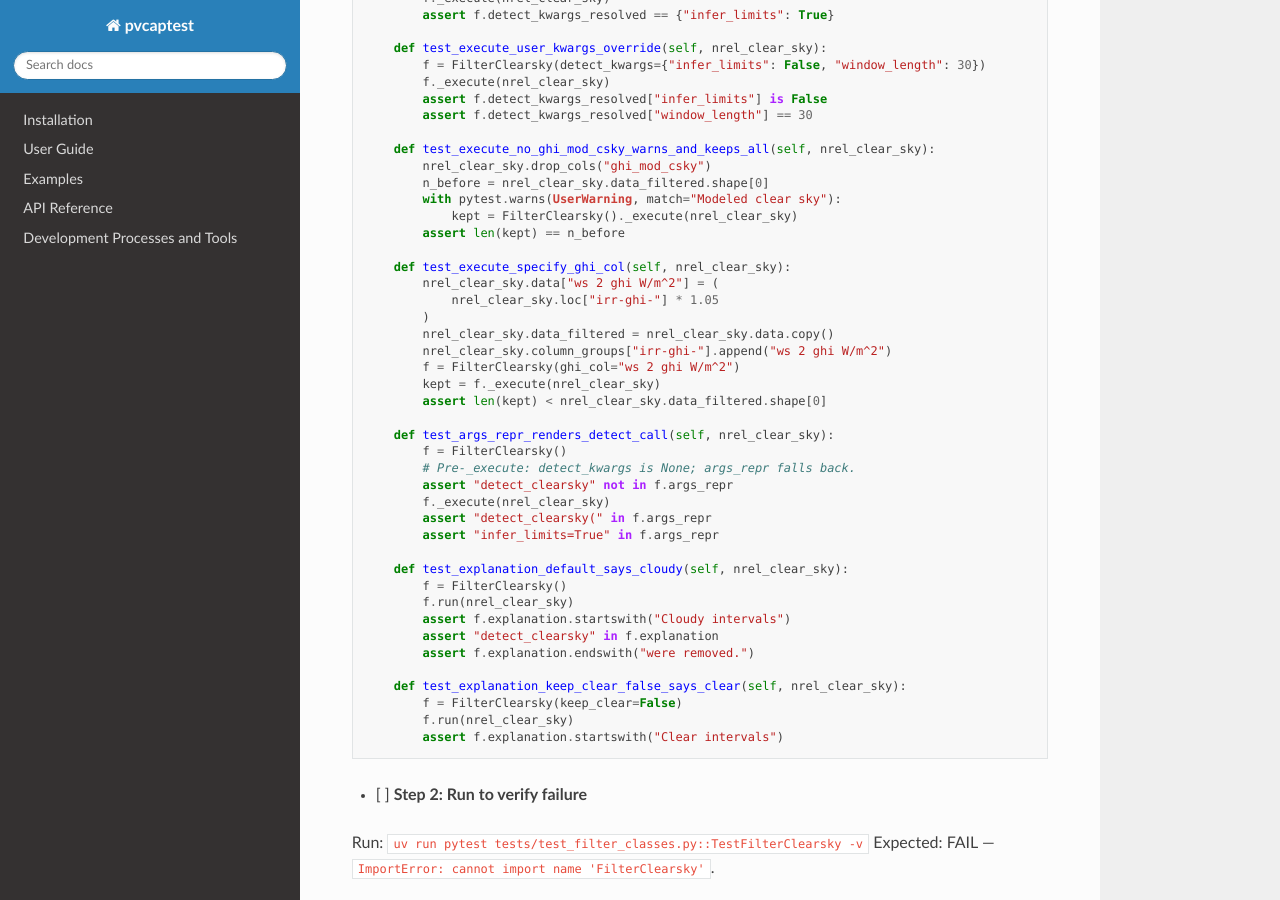
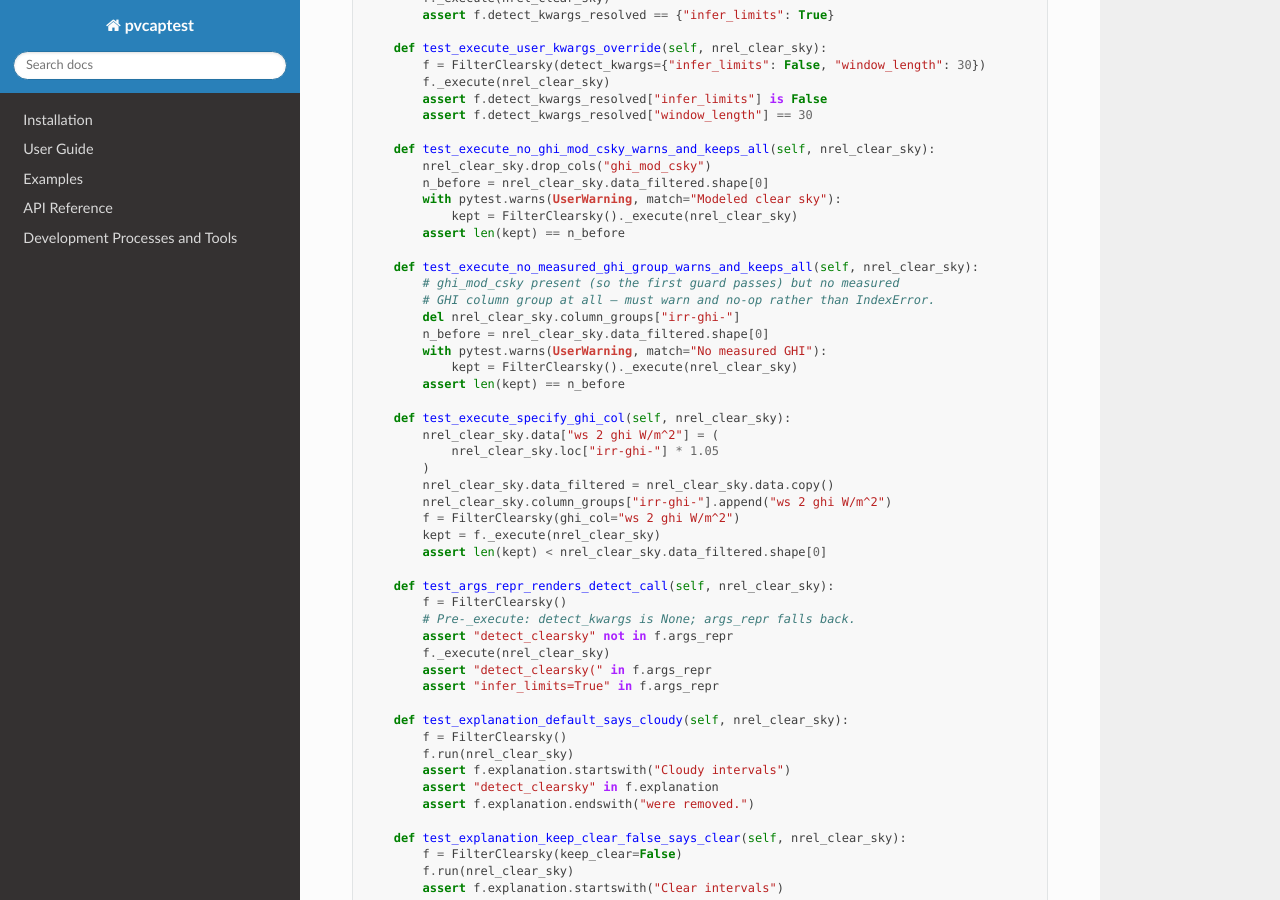
Before and after one commit to pvcaptest/pvcaptest, a Sphinx documentation site: the page built from docs/superpowers/plans/2026-06-04-filter-clearsky.md, in a window 1280 px wide and 900 px high, scrolled down 2652 px. Built offline with Sphinx 7.4.7 and the Read the Docs theme 3.1.0, drawn with Linux system fonts in a browser that asks for light colours; pages that are not in the unit, such as notebooks, are missing from menus; some of the changed text lies outside the part shown.

Commit message:
docs: guard empty ghi_keys + use full DataFrame equality in clearsky plan
Fix Medium-severity IndexError: after filtering "irr-ghi-clear_sky" out of
the auto-detected GHI keys, an empty list would crash on ghi_keys[0]. Add
an empty-list guard with its own warning, plus a new test
(test_execute_no_measured_ghi_group_warns_and_keeps_all) that deletes the
"irr-ghi-" column group and asserts warn+no-op. TestFilterClearsky count
goes from 9 to 10.

Replace the row-count assertion in TestFilterClearskyWrapper's inplace=False
test with pd.testing.assert_frame_equal against a pre-call copy, so a
mutation that changes values without changing length cannot slip through.

Co-Authored-By: Claude Opus 4.7 <noreply@anthropic.com>

````diff
--- a/docs/superpowers/plans/2026-06-04-filter-clearsky.md
+++ b/docs/superpowers/plans/2026-06-04-filter-clearsky.md
@@ -89,6 +89,15 @@ class TestFilterClearsky:
         nrel_clear_sky.drop_cols("ghi_mod_csky")
         n_before = nrel_clear_sky.data_filtered.shape[0]
         with pytest.warns(UserWarning, match="Modeled clear sky"):
+            kept = FilterClearsky()._execute(nrel_clear_sky)
+        assert len(kept) == n_before
+
+    def test_execute_no_measured_ghi_group_warns_and_keeps_all(self, nrel_clear_sky):
+        # ghi_mod_csky present (so the first guard passes) but no measured
+        # GHI column group at all — must warn and no-op rather than IndexError.
+        del nrel_clear_sky.column_groups["irr-ghi-"]
+        n_before = nrel_clear_sky.data_filtered.shape[0]
+        with pytest.warns(UserWarning, match="No measured GHI"):
             kept = FilterClearsky()._execute(nrel_clear_sky)
         assert len(kept) == n_before
 
@@ -202,6 +211,12 @@ class FilterClearsky(BaseFilter):
                     ghi_keys.append(key)
             ghi_keys = [k for k in ghi_keys if k != "irr-ghi-clear_sky"]
 
+            if not ghi_keys:
+                warnings.warn(
+                    "No measured GHI column group found in column_groups. "
+                    "Pass column name to ghi_col."
+                )
+                return capdata.data_filtered.index
             if len(ghi_keys) > 1:
                 warnings.warn(
                     "Too many ghi categories. Pass column name to ghi_col to "
@@ -301,11 +316,14 @@ class TestFilterClearskyWrapper:
         assert resolved["window_length"] == 30
 
     def test_wrapper_inplace_false_records_no_step(self, nrel_clear_sky):
-        n_before = nrel_clear_sky.data_filtered.shape[0]
+        # Pin full immutability of data_filtered, not just row count — a
+        # mutation that changes values without changing length would otherwise
+        # slip through.
+        original = nrel_clear_sky.data_filtered.copy()
         result = nrel_clear_sky.filter_clearsky(inplace=False)
         assert nrel_clear_sky.filters == []
-        assert nrel_clear_sky.data_filtered.shape[0] == n_before
-        assert result.shape[0] < n_before  # some intervals removed
+        pd.testing.assert_frame_equal(nrel_clear_sky.data_filtered, original)
+        assert result.shape[0] < original.shape[0]
 ```
 
 - [ ] **Step 2: Run to verify failure**
````
Also changed, not shown: other parts of docs/superpowers/plans/2026-06-04-filter-clearsky.md (+1 -1 lines).
